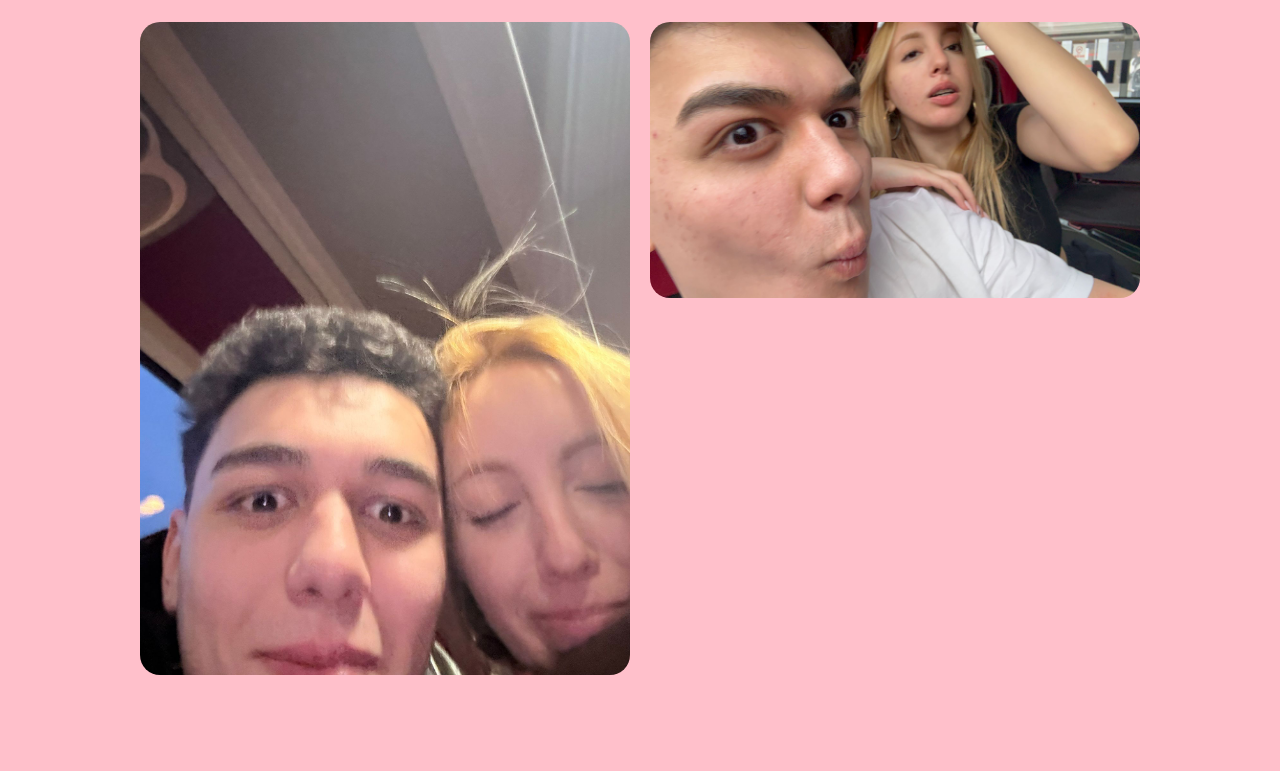
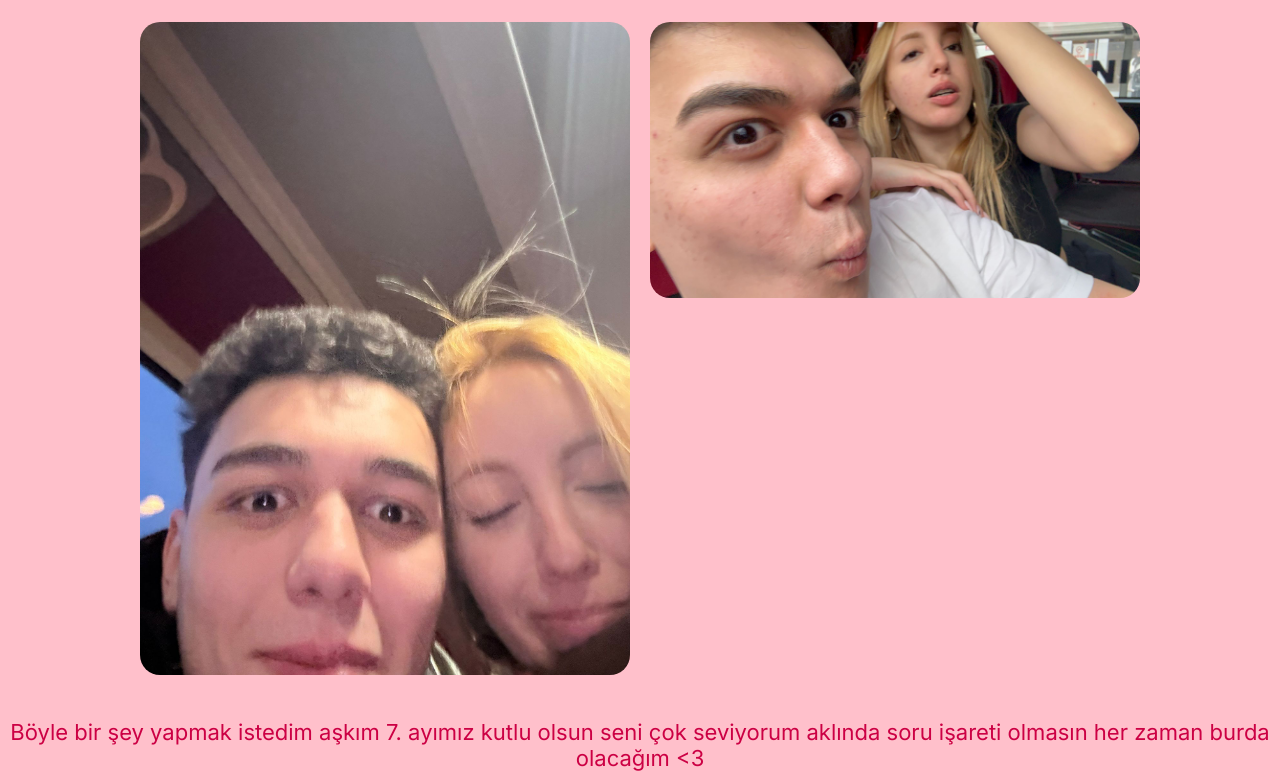
Before and after one commit to smtardaa/smtarda, a plain HTML site: page index.html in a window 1280 px wide. Shown: the part 4955-5726 px from the top of the page. Before the commit the page ends 5674 px from the top, so only its background shows below. Drawn offline with Linux system fonts and the light colour scheme; a web font is replaced by a local one.

Commit message:
Add files via upload

```diff
--- a/index.css
+++ b/index.css
@@ -94,6 +94,15 @@ body {
      box-shadow: 0 10px 20px rgba(0, 0, 0, 0.3);
 }
 
+.end{
+     width: 100%;
+     height: 50px;
+     background-color: pink;
+     color: #cc0044;
+     text-align: center;
+     font-size: 22px;
+}
+
 @media (max-width: 1024px) {
      .content-block {
           gap: 30px;
--- a/index.html
+++ b/index.html
@@ -129,6 +129,16 @@
 
      </section>
 
+     <section class="end">
+
+          <p>
+
+               Böyle bir şey yapmak istedim aşkım 7. ayımız kutlu olsun seni çok seviyorum aklında soru işareti olmasın her zaman burda olacağım <3
+
+          </p>
+
+     </section>
+
 </body>
 
 </html>
```
